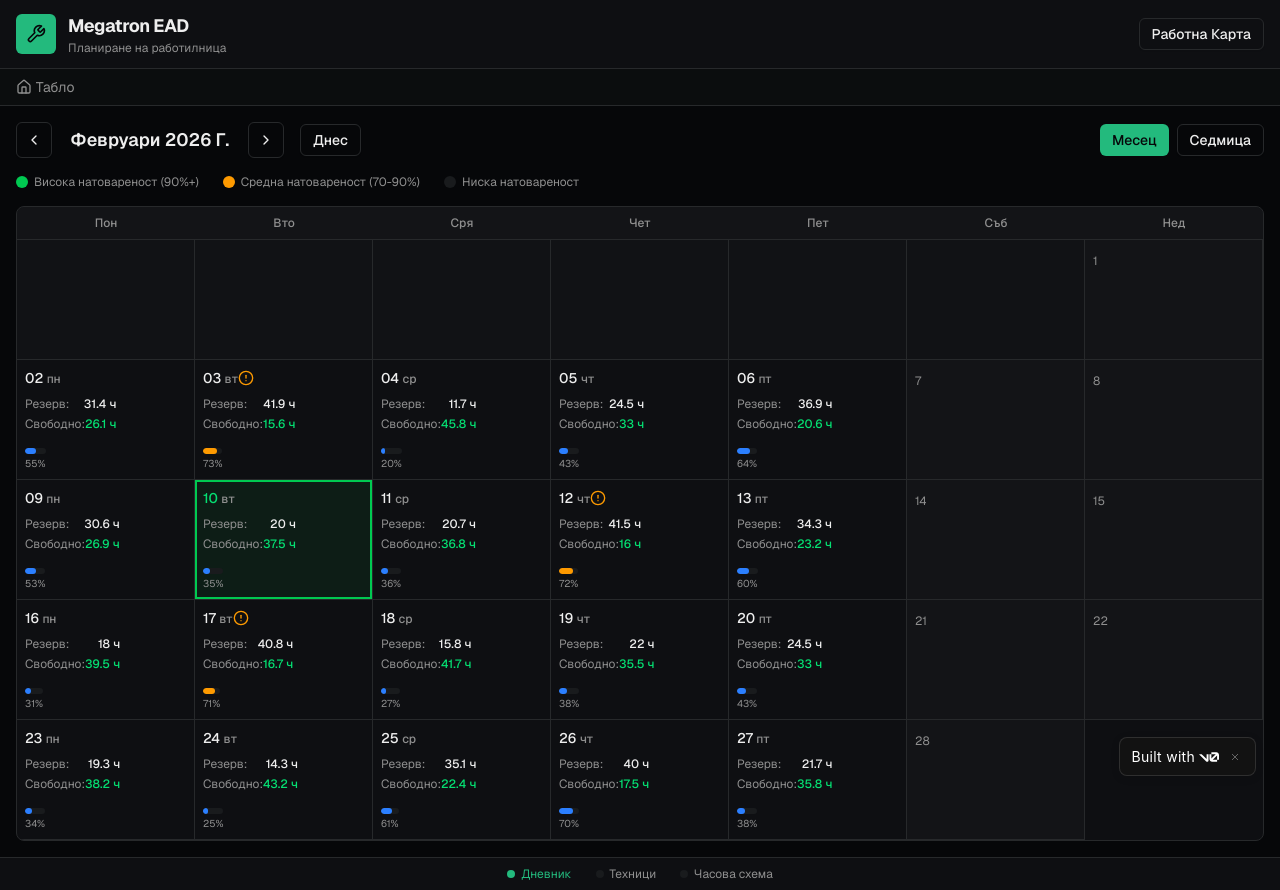
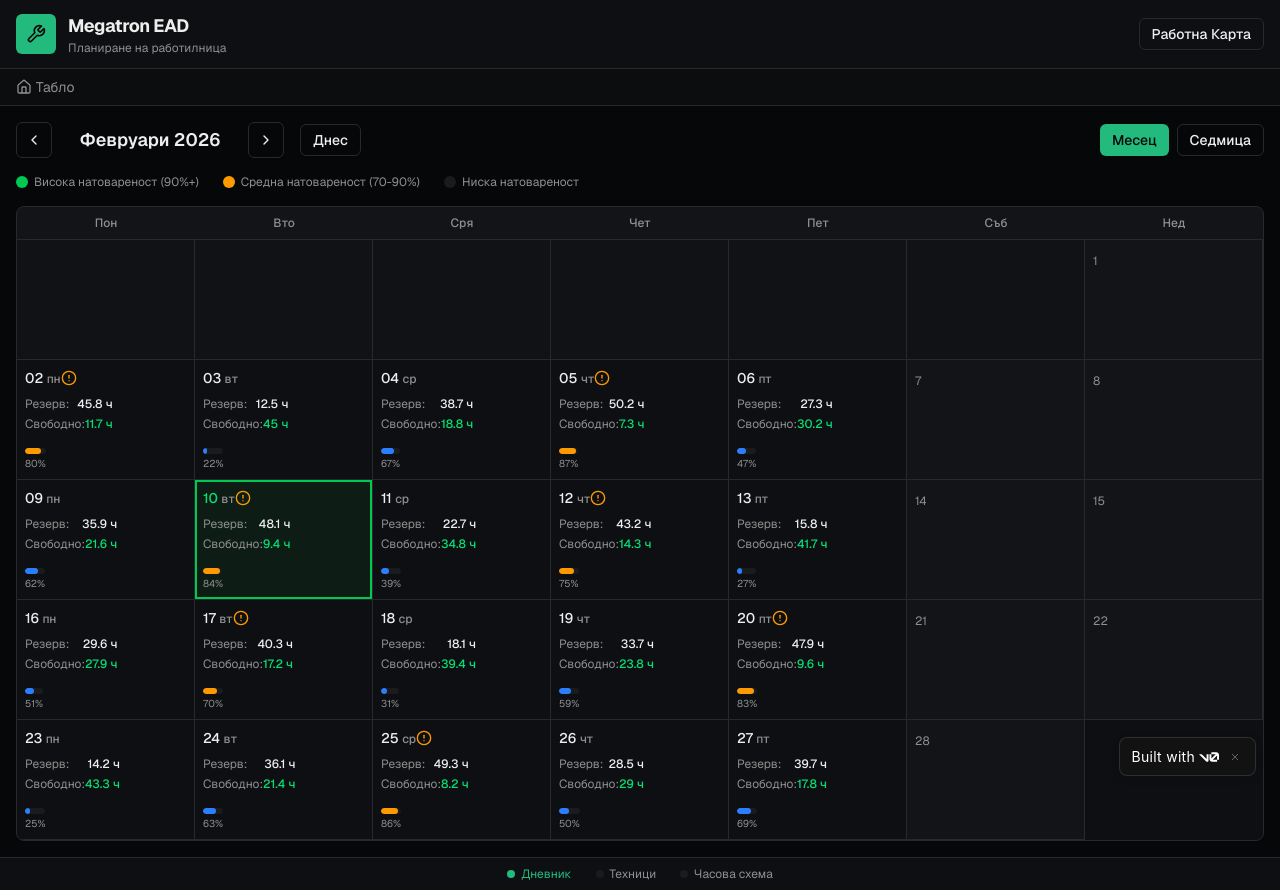
Before and after one commit to marinkachakov2-ctrl/v0-digital-service-work-card_pl_update, a Next.js app: page /planning in a window 1280 px wide. Built offline with nearby package versions, Linux system fonts and the light colour scheme.

Commit message:
fix hydration mismatches in workshop diary component
Avoid SSR random data, static locale formatting, and client-side date checks

#VERCEL_SKIP

```diff
--- a/components/planning/workshop-diary.tsx
+++ b/components/planning/workshop-diary.tsx
@@ -1,6 +1,6 @@
 "use client";
 
-import { useState } from "react";
+import { useState, useEffect } from "react";
 import { ChevronLeft, ChevronRight, Check, AlertCircle } from "lucide-react";
 import { Button } from "@/components/ui/button";
 import { cn } from "@/lib/utils";
@@ -17,20 +17,25 @@ interface WorkshopDiaryProps {
   onSelectDay: (date: Date) => void;
 }
 
-// Seeded pseudo-random number generator for deterministic output
-function seededRandom(seed: number): () => number {
-  let s = seed;
-  return () => {
-    s = (s * 16807 + 0) % 2147483647;
-    return (s - 1) / 2147483646;
-  };
-}
+// Static Bulgarian month and weekday names to avoid locale-dependent formatting
+const BG_MONTHS = [
+  "януари", "февруари", "март", "април", "май", "юни",
+  "юли", "август", "септември", "октомври", "ноември", "декември",
+];
+const BG_WEEKDAYS_SHORT = ["нд", "пн", "вт", "ср", "чт", "пт", "сб"];
+
+// Fixed sample data per day-of-month index to avoid any randomness
+const FIXED_RESERVED_VALUES = [
+  32.1, 45.8, 12.5, 38.7, 50.2, 27.3, 41.6, 19.4, 35.9, 48.1,
+  22.7, 43.2, 15.8, 37.4, 46.5, 29.6, 40.3, 18.1, 33.7, 47.9,
+  25.4, 42.8, 14.2, 36.1, 49.3, 28.5, 39.7, 17.6, 34.8, 44.6,
+  23.9,
+];
 
 // Generate sample data for a month
 function generateMonthData(year: number, month: number): DayData[] {
   const daysInMonth = new Date(year, month + 1, 0).getDate();
   const data: DayData[] = [];
-  const random = seededRandom(year * 100 + month + 1);
 
   for (let day = 1; day <= daysInMonth; day++) {
     const date = new Date(year, month, day);
@@ -42,7 +47,7 @@ function generateMonthData(year: number, month: number): DayData[] {
     }
 
     const totalCapacity = 57.5; // Total workshop capacity in hours
-    const reserved = random() * 45 + 5; // Deterministic between 5-50 hours
+    const reserved = FIXED_RESERVED_VALUES[(day - 1) % FIXED_RESERVED_VALUES.length];
     const available = totalCapacity - reserved;
     const utilization = reserved / totalCapacity;
 
@@ -66,17 +71,20 @@ function generateMonthData(year: number, month: number): DayData[] {
 }
 
 export function WorkshopDiary({ onSelectDay }: WorkshopDiaryProps) {
-  const [currentDate, setCurrentDate] = useState(new Date());
+  const [mounted, setMounted] = useState(false);
+  const [currentDate, setCurrentDate] = useState(() => new Date(2026, 1, 1));
   const [viewMode, setViewMode] = useState<"month" | "week">("month");
+
+  useEffect(() => {
+    setMounted(true);
+    setCurrentDate(new Date());
+  }, []);
 
   const year = currentDate.getFullYear();
   const month = currentDate.getMonth();
   const monthData = generateMonthData(year, month);
 
-  const monthName = currentDate.toLocaleDateString("bg-BG", {
-    month: "long",
-    year: "numeric",
-  });
+  const monthName = `${BG_MONTHS[month]} ${year}`;
 
   const goToPreviousMonth = () => {
     setCurrentDate(new Date(year, month - 1, 1));
@@ -119,11 +127,15 @@ export function WorkshopDiary({ onSelectDay }: WorkshopDiaryProps) {
     }
   }
 
-  const today = new Date();
-  const isToday = (date: Date) =>
-    date.getDate() === today.getDate() &&
-    date.getMonth() === today.getMonth() &&
-    date.getFullYear() === today.getFullYear();
+  const isToday = (date: Date) => {
+    if (!mounted) return false;
+    const now = new Date();
+    return (
+      date.getDate() === now.getDate() &&
+      date.getMonth() === now.getMonth() &&
+      date.getFullYear() === now.getFullYear()
+    );
+  };
 
   return (
     <div className="flex flex-col gap-4">
@@ -244,7 +256,7 @@ export function WorkshopDiary({ onSelectDay }: WorkshopDiaryProps) {
                   >
                     {dayNumber.toString().padStart(2, "0")}{" "}
                     <span className="text-xs text-muted-foreground">
-                      {dayData.date.toLocaleDateString("bg-BG", { weekday: "short" })}
+                      {BG_WEEKDAYS_SHORT[dayData.date.getDay()]}
                     </span>
                   </span>
                   {dayData.status === "complete" && (
```
